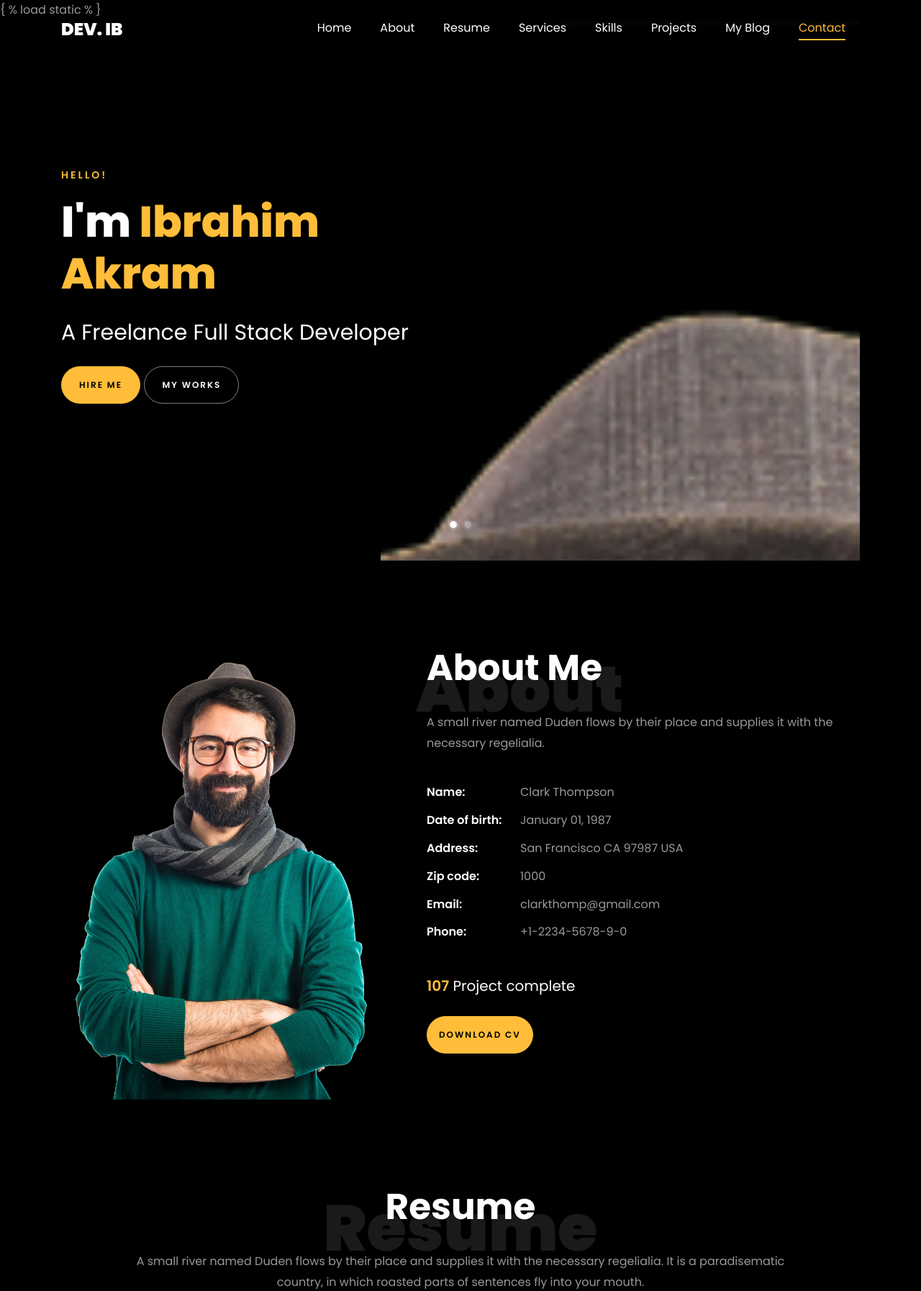
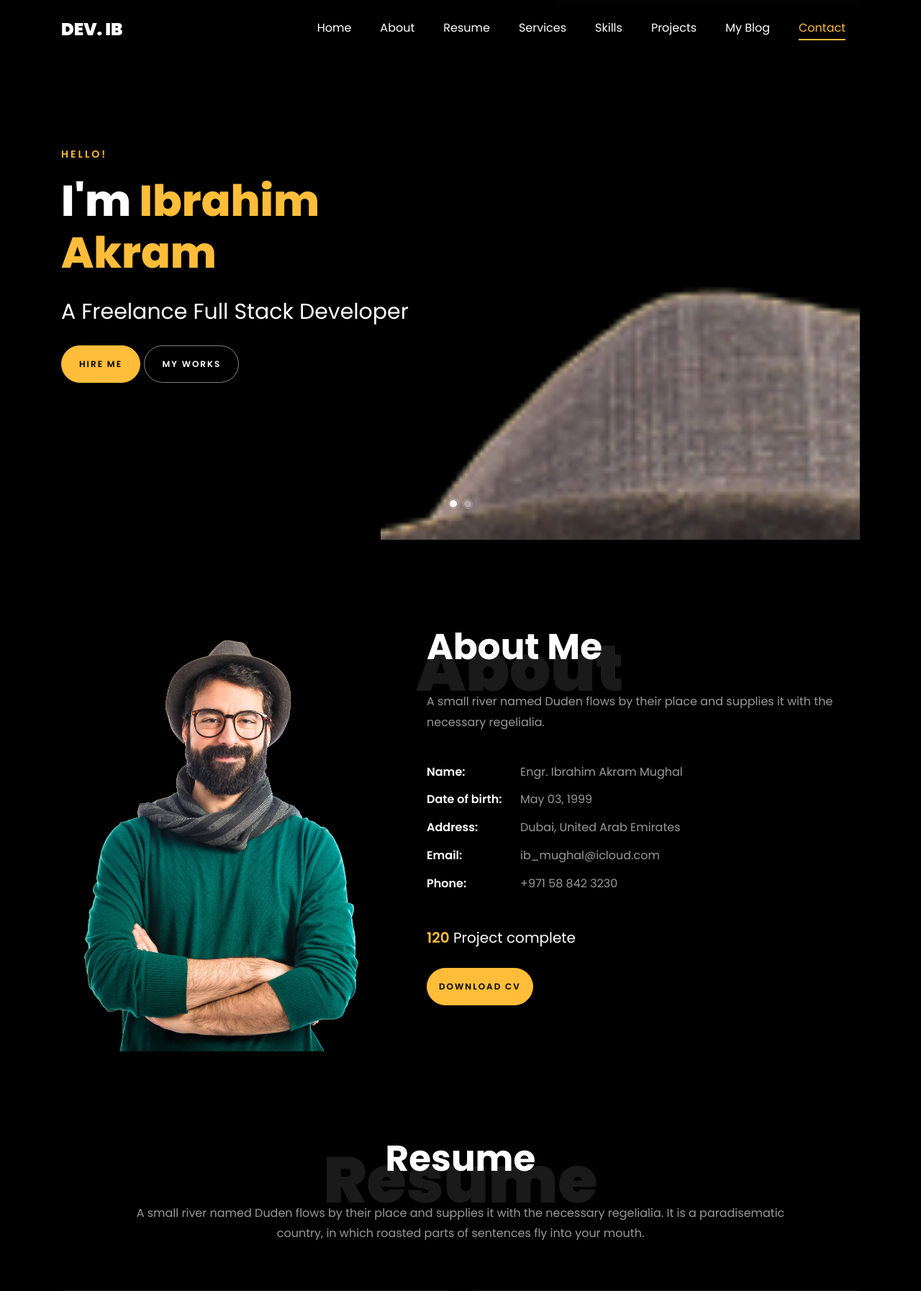
Before and after one commit to c1ph3rrs/my_portfolio, a Django app: page / in a window 1280 px wide. Shown: the top 1794 px of the page at 72% size. Run offline with Django 5.2, Linux system fonts and the light colour scheme; some libraries are stand-ins or nearby versions; some web fonts are replaced.

Commit message:
some bugs fixed

```diff
--- a/my_portfolio/urls.py
+++ b/my_portfolio/urls.py
@@ -27,4 +27,4 @@
 
 if settings.DEBUG:
     urlpatterns += static(settings.STATIC_URL, document_root=settings.STATIC_ROOT)
-    # urlpatterns += static(settings.MEDIA_URL, document_root=settings.MEDIA_ROOT)
+    urlpatterns += static(settings.MEDIA_URL, document_root=settings.MEDIA_ROOT)
--- a/portfolio/views.py
+++ b/portfolio/views.py
@@ -1,8 +1,12 @@
-from django.shortcuts import render
+# from django.shortcuts import render
+from django.template import loader
 from django.http import HttpResponse
 
-# Create your views here.
 
 
 def index(request):
-    return render(request, 'index.html')
+    template = loader.get_template('index.html')
+    context = {}
+
+    return HttpResponse(template.render(context, request))
+    # return render(request, 'index.html')
--- a/templates/index.html
+++ b/templates/index.html
@@ -3,6 +3,7 @@
 <html lang="en">
   <head>
     <title>Engr. Ib Mughal</title>
+	<link rel="icon" type="image/x-icon" href="">
     <meta charset="utf-8">
     <meta name="viewport" content="width=device-width, initial-scale=1, shrink-to-fit=no">
 
@@ -33,7 +34,7 @@
 	      	<div class="overlay"></div>
 	        <div class="container">
 	          <div class="row d-md-flex no-gutters slider-text align-items-end justify-content-end" data-scrollax-parent="true">
-	          	<div class="one-third js-fullheight order-md-last img" style="background-image:url(images/bg_1.png);">
+	          	<div class="one-third js-fullheight order-md-last img" style="background-image:url(static/images/bg_1.png);">
 	          		<div class="overlay"></div>
 	          	</div>
 		          <div class="one-forth d-flex  align-items-center ftco-animate" data-scrollax=" properties: { translateY: '70%' }">
@@ -52,7 +53,7 @@
 	      	<div class="overlay"></div>
 	        <div class="container">
 	          <div class="row d-flex no-gutters slider-text align-items-end justify-content-end" data-scrollax-parent="true">
-	          	<div class="one-third js-fullheight order-md-last img" style="background-image:url(images/bg_2.png);">
+	          	<div class="one-third js-fullheight order-md-last img" style="background-image:url(static/images/bg_2.png);">
 	          		<div class="overlay"></div>
 	          	</div>
 		          <div class="one-forth d-flex align-items-center ftco-animate" data-scrollax=" properties: { translateY: '70%' }">
@@ -74,7 +75,7 @@
     			<div class="col-md-6 col-lg-5 d-flex">
     				<div class="img-about img d-flex align-items-stretch">
     					<div class="overlay"></div>
-	    				<div class="img d-flex align-self-stretch align-items-center" style="background-image:url(images/bg_1.png);">
+	    				<div class="img d-flex align-self-stretch align-items-center" style="background-image:url(static/images/bg_1.png);">
 	    				</div>
     				</div>
     			</div>
@@ -85,12 +86,11 @@
 		            <h2 class="mb-4">About Me</h2>
 		            <p>A small river named Duden flows by their place and supplies it with the necessary regelialia.</p>
 		            <ul class="about-info mt-4 px-md-0 px-2">
-		            	<li class="d-flex"><span>Name:</span> <span>Clark Thompson</span></li>
-		            	<li class="d-flex"><span>Date of birth:</span> <span>January 01, 1987</span></li>
-		            	<li class="d-flex"><span>Address:</span> <span>San Francisco CA 97987 USA</span></li>
-		            	<li class="d-flex"><span>Zip code:</span> <span>1000</span></li>
-		            	<li class="d-flex"><span>Email:</span> <span>clarkthomp@gmail.com</span></li>
-		            	<li class="d-flex"><span>Phone: </span> <span>+1-2234-5678-9-0</span></li>
+		            	<li class="d-flex"><span>Name:</span> <span>Engr. Ibrahim Akram Mughal</span></li>
+		            	<li class="d-flex"><span>Date of birth:</span> <span>May 03, 1999</span></li>
+		            	<li class="d-flex"><span>Address:</span> <span>Dubai, United Arab Emirates</span></li>
+		            	<li class="d-flex"><span>Email:</span> <span>ib_mughal@icloud.com</span></li>
+		            	<li class="d-flex"><span>Phone: </span> <span>+971 58 842 3230</span></li>
 		            </ul>
 		          </div>
 		        </div>
@@ -330,7 +330,7 @@
         </div>
     		<div class="row">
     			<div class="col-md-4">
-    				<div class="project img ftco-animate d-flex justify-content-center align-items-center" style="background-image: url(images/project-4.jpg);">
+    				<div class="project img ftco-animate d-flex justify-content-center align-items-center" style="background-image: url(static/images/project-4.jpg);">
     					<div class="overlay"></div>
 	    				<div class="text text-center p-4">
 	    					<h3><a href="#">Branding &amp; Illustration Design</a></h3>
@@ -339,7 +339,7 @@
     				</div>
   				</div>
   				<div class="col-md-8">
-    				<div class="project img ftco-animate d-flex justify-content-center align-items-center" style="background-image: url(images/project-5.jpg);">
+    				<div class="project img ftco-animate d-flex justify-content-center align-items-center" style="background-image: url(static/images/project-5.jpg);">
     					<div class="overlay"></div>
 	    				<div class="text text-center p-4">
 	    					<h3><a href="#">Branding &amp; Illustration Design</a></h3>
@@ -349,7 +349,7 @@
   				</div>
 
     			<div class="col-md-8">
-    				<div class="project img ftco-animate d-flex justify-content-center align-items-center" style="background-image: url(images/project-1.jpg);">
+    				<div class="project img ftco-animate d-flex justify-content-center align-items-center" style="background-image: url(static/images/project-1.jpg);">
     					<div class="overlay"></div>
 	    				<div class="text text-center p-4">
 	    					<h3><a href="#">Branding &amp; Illustration Design</a></h3>
@@ -357,7 +357,7 @@
 	    				</div>
     				</div>
 
-    				<div class="project img ftco-animate d-flex justify-content-center align-items-center" style="background-image: url(images/project-6.jpg);">
+    				<div class="project img ftco-animate d-flex justify-content-center align-items-center" style="background-image: url(static/images/project-6.jpg);">
     					<div class="overlay"></div>
 	    				<div class="text text-center p-4">
 	    					<h3><a href="#">Branding &amp; Illustration Design</a></h3>
@@ -368,7 +368,7 @@
     			<div class="col-md-4">
     				<div class="row">
     					<div class="col-md-12">
-		    				<div class="project img ftco-animate d-flex justify-content-center align-items-center" style="background-image: url(images/project-2.jpg);">
+		    				<div class="project img ftco-animate d-flex justify-content-center align-items-center" style="background-image: url(static/images/project-2.jpg);">
 		    					<div class="overlay"></div>
 			    				<div class="text text-center p-4">
 			    					<h3><a href="#">Branding &amp; Illustration Design</a></h3>
@@ -377,7 +377,7 @@
 		    				</div>
 	    				</div>
 	    				<div class="col-md-12">
-		    				<div class="project img ftco-animate d-flex justify-content-center align-items-center" style="background-image: url(images/project-3.jpg);">
+		    				<div class="project img ftco-animate d-flex justify-content-center align-items-center" style="background-image: url(static/images/project-3.jpg);">
 		    					<div class="overlay"></div>
 			    				<div class="text text-center p-4">
 			    					<h3><a href="#">Branding &amp; Illustration Design</a></h3>
@@ -404,7 +404,7 @@
         <div class="row d-flex">
           <div class="col-md-4 d-flex ftco-animate">
           	<div class="blog-entry justify-content-end">
-              <a href="single.html" class="block-20" style="background-image: url('images/image_1.jpg');">
+              <a href="single.html" class="block-20" style="background-image: url('static/images/image_1.jpg');">
               </a>
               <div class="text mt-3 float-right d-block">
               	<div class="d-flex align-items-center mb-3 meta">
@@ -421,7 +421,7 @@
           </div>
           <div class="col-md-4 d-flex ftco-animate">
           	<div class="blog-entry justify-content-end">
-              <a href="single.html" class="block-20" style="background-image: url('images/image_2.jpg');">
+              <a href="single.html" class="block-20" style="background-image: url('static/images/image_2.jpg');">
               </a>
               <div class="text mt-3 float-right d-block">
               	<div class="d-flex align-items-center mb-3 meta">
@@ -438,7 +438,7 @@
           </div>
           <div class="col-md-4 d-flex ftco-animate">
           	<div class="blog-entry">
-              <a href="single.html" class="block-20" style="background-image: url('images/image_3.jpg');">
+              <a href="single.html" class="block-20" style="background-image: url('static/images/image_3.jpg');">
               </a>
               <div class="text mt-3 float-right d-block">
               	<div class="d-flex align-items-center mb-3 meta">
@@ -496,7 +496,7 @@
       </div>
     </section>
 
-    <section class="ftco-section ftco-hireme img margin-top" style="background-image: url(images/bg_1.jpg)">
+    <section class="ftco-section ftco-hireme img margin-top" style="background-image: url(static/images/bg_1.jpg)">
 			<div class="container">
 				<div class="row justify-content-center">
 					<div class="col-md-7 ftco-animate text-center">
@@ -580,7 +580,7 @@
           </div>
 
           <div class="col-md-6 d-flex">
-          	<div class="img" style="background-image: url(images/about.jpg);"></div>
+          	<div class="img" style="background-image: url({% static 'images/about.jpg' %});"></div>
           </div>
         </div>
       </div>
@@ -652,12 +652,12 @@
 
 
   <!-- loader -->
-	<!-- <div id="ftco-loader" class="show fullscreen">
+	<div id="ftco-loader" class="show fullscreen">
 		<svg class="circular" width="48px" height="48px">
 			<circle class="path-bg" cx="24" cy="24" r="22" fill="none" stroke-width="4" stroke="#eeeeee"/>
 			<circle class="path" cx="24" cy="24" r="22" fill="none" stroke-width="4" stroke-miterlimit="10" stroke="#F96D00"/>
 		</svg>
-	</div> -->
+	</div>
 
 
   <script src="{% static 'js/jquery.min.js' %}"></script>
--- a/templates/partials/_navbar.html
+++ b/templates/partials/_navbar.html
@@ -1,5 +1,3 @@
-{ % load static % }
-
 <nav class="navbar navbar-expand-lg navbar-dark ftco_navbar ftco-navbar-light site-navbar-target" id="ftco-navbar">
     <div class="container">
         <a class="navbar-brand" href="index.html">DEV. IB</a>
```
Also changed, not shown: my_portfolio/settings.py (+8 -4 lines).
